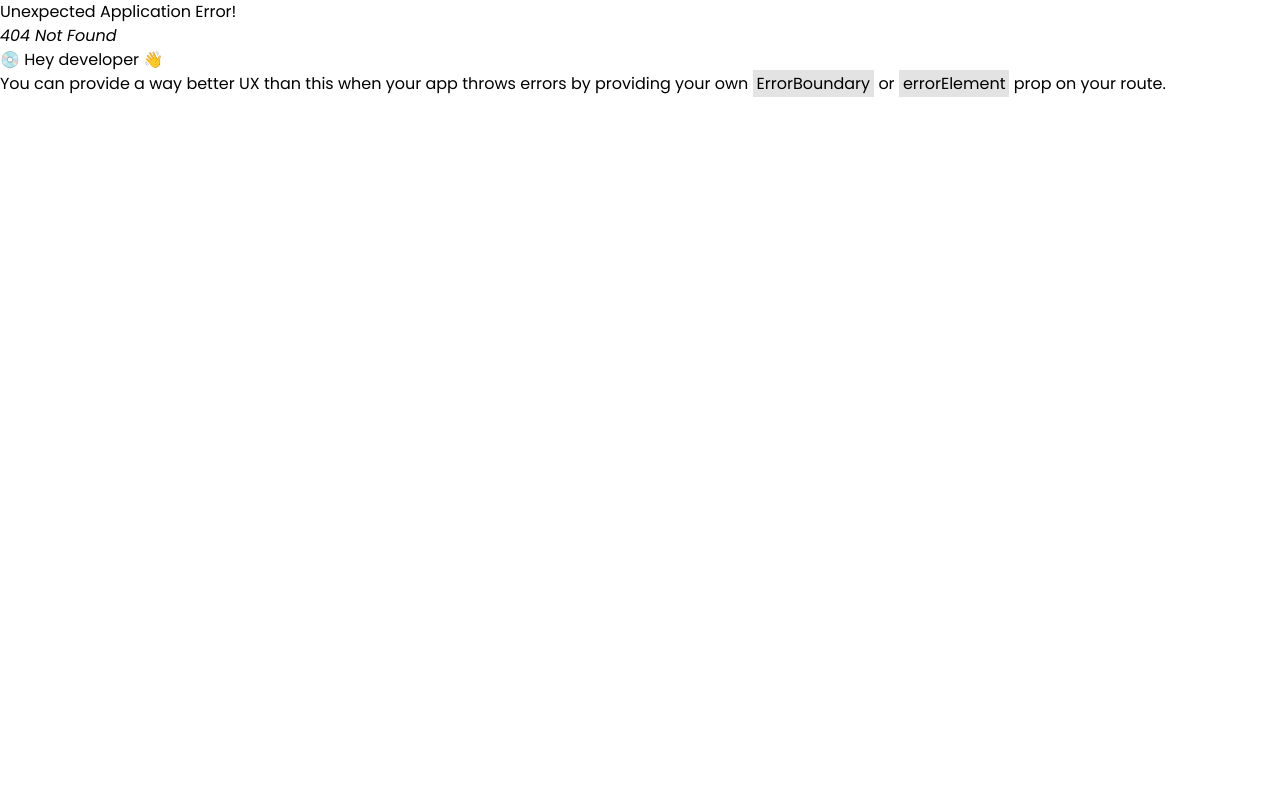
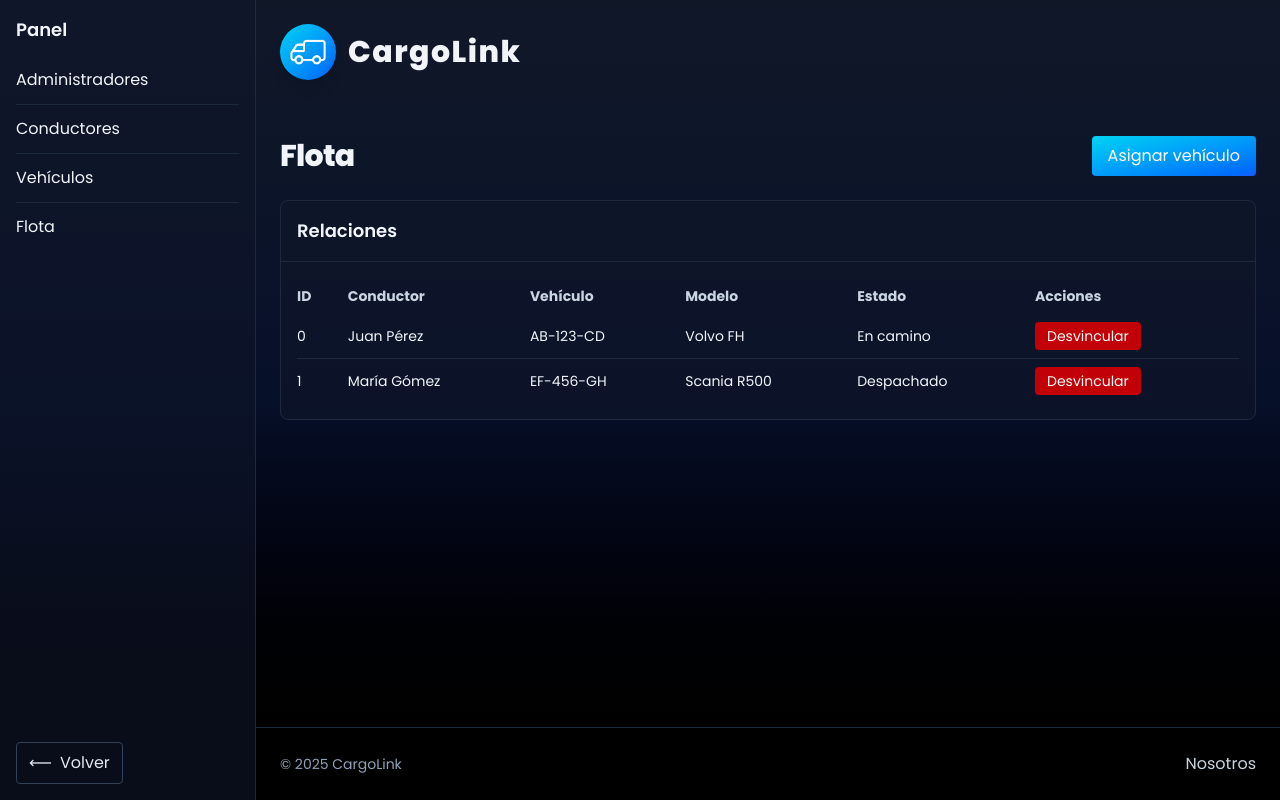
Before and after one commit to carlosb-dev/CargoLink, a React (Vite) app in the folder frontend/cargolink/: page /Empresa/Flota in a window 1280 px wide. Before the commit this address had no page. Built offline with nearby package versions, Linux system fonts and the light colour scheme.

Commit message:
vista para Empresa de Flota

```diff
--- /dev/null
+++ b/frontend/cargolink/src/components/Empresa/ModalAsignaFlota.tsx
@@ -0,0 +1,126 @@
+import { useEffect, useState } from "react";
+
+type ConductorOption = {
+  id: number;
+  nombre: string;
+};
+
+type VehiculoOption = {
+  id: number;
+  placa: string;
+  modelo: string;
+};
+
+type FormValues = {
+  conductorId: number;
+  vehiculoId: number;
+};
+
+type Props = {
+  open: boolean;
+  onClose: () => void;
+  onCreate: (data: FormValues) => void;
+  conductores: ConductorOption[];
+  vehiculos: VehiculoOption[];
+};
+
+function ModalAsignaFlota({ open, onClose, onCreate, conductores, vehiculos }: Props) {
+  const [selectedConductorId, setSelectedConductorId] = useState<number | null>(null);
+  const [selectedVehiculoId, setSelectedVehiculoId] = useState<number | null>(null);
+
+  useEffect(() => {
+    if (open) {
+      setSelectedConductorId(conductores[0]?.id ?? null);
+      setSelectedVehiculoId(vehiculos[0]?.id ?? null);
+    }
+  }, [open, conductores, vehiculos]);
+
+  if (!open) return null;
+
+  const canSubmit =
+    selectedConductorId !== null &&
+    selectedVehiculoId !== null &&
+    conductores.length > 0 &&
+    vehiculos.length > 0;
+
+  function handleSubmit(e: React.FormEvent) {
+    e.preventDefault();
+    if (!canSubmit) return;
+    onCreate({ conductorId: selectedConductorId, vehiculoId: selectedVehiculoId });
+  }
+
+  return (
+    <div className="fixed inset-0 z-50 flex items-center justify-center">
+      <div className="absolute inset-0 bg-black/60" onClick={onClose} />
+      <div className="relative z-10 w-full max-w-md bg-slate-900 border border-slate-800 rounded-xl p-6">
+        <h2 className="text-xl font-semibold mb-4">Asignar vehículo</h2>
+        <form onSubmit={handleSubmit} className="space-y-4">
+          <div>
+            <label className="block text-sm mb-1">Conductor</label>
+            <select
+              className="w-full rounded-md bg-slate-800 border border-slate-700 px-3 py-2 text-slate-100 outline-none focus:ring-2 focus:ring-indigo-600"
+              value={selectedConductorId ?? ""}
+              disabled={conductores.length === 0}
+              onChange={(e) =>
+                setSelectedConductorId(e.target.value === "" ? null : Number(e.target.value))
+              }
+            >
+              {conductores.map((conductor) => (
+                <option key={conductor.id} value={conductor.id}>
+                  {conductor.nombre}
+                </option>
+              ))}
+            </select>
+            {conductores.length === 0 && (
+              <p className="mt-2 text-sm text-slate-400">
+                Todos los conductores tienen vehículo asignado. Desvincula uno para reasignarlo.
+              </p>
+            )}
+          </div>
+          <div>
+            <label className="block text-sm mb-1">Vehículo</label>
+            <select
+              className="w-full rounded-md bg-slate-800 border border-slate-700 px-3 py-2 text-slate-100 outline-none focus:ring-2 focus:ring-indigo-600"
+              value={selectedVehiculoId ?? ""}
+              disabled={vehiculos.length === 0}
+              onChange={(e) =>
+                setSelectedVehiculoId(e.target.value === "" ? null : Number(e.target.value))
+              }
+            >
+              {vehiculos.map((vehiculo) => (
+                <option key={vehiculo.id} value={vehiculo.id}>
+                  {vehiculo.placa} · {vehiculo.modelo}
+                </option>
+              ))}
+            </select>
+            {vehiculos.length === 0 && (
+              <p className="mt-2 text-sm text-slate-400">
+                Todos los vehículos están asignados. Desvincula uno para reasignarlo.
+              </p>
+            )}
+          </div>
+
+          <div className="flex items-center justify-end gap-2 pt-2">
+            <button
+              type="button"
+              onClick={onClose}
+              className="px-4 py-2 rounded border border-slate-700 text-slate-200 hover:bg-slate-800"
+            >
+              Cancelar
+            </button>
+            <button
+              type="submit"
+              disabled={!canSubmit}
+              className="px-4 py-2 rounded bg-gradient-to-br from-cyan-400 to-blue-600 text-white transition-all duration-100 disabled:opacity-50 disabled:cursor-not-allowed enabled:hover:scale-105"
+            >
+              Guardar
+            </button>
+          </div>
+        </form>
+      </div>
+    </div>
+  );
+}
+
+export type { FormValues };
+export default ModalAsignaFlota;
--- a/frontend/cargolink/src/main.tsx
+++ b/frontend/cargolink/src/main.tsx
@@ -9,6 +9,7 @@ import Empresa from "./pages/empresa/Empresa";
 import Administradores from "./pages/empresa/Administradores";
 import Conductores from "./pages/empresa/Conductores";
 import Vehiculos from "./pages/empresa/Vehiculos";
+import Flota from "./pages/empresa/Flota";
 import { createBrowserRouter, RouterProvider } from "react-router-dom";
 import { RUTAS } from "./rutas";
 
@@ -21,6 +22,7 @@ const router = createBrowserRouter([
   { path: RUTAS.ADMINISTRADORES, element: <Administradores /> },
   { path: RUTAS.CONDUCTORES, element: <Conductores /> },
   { path: RUTAS.VEHICULOS, element: <Vehiculos /> },
+  { path: RUTAS.FLOTA, element: <Flota /> },
 ]);
 
 createRoot(document.getElementById("root")!).render(
--- /dev/null
+++ b/frontend/cargolink/src/pages/empresa/Flota.tsx
@@ -0,0 +1,172 @@
+import { useMemo, useState } from "react";
+import Header from "../../components/Header/Header";
+import Footer from "../../components/Footer";
+import SidebarPanel from "../../components/Empresa/SidebarPanel";
+import Tabla from "../../components/Empresa/Tabla";
+import ModalAsignaFlota from "../../components/Empresa/ModalAsignaFlota";
+import type { FormValues } from "../../components/Empresa/ModalAsignaFlota";
+import { RUTAS } from "../../rutas";
+
+type Conductor = {
+  id: number;
+  nombre: string;
+};
+
+type Vehiculo = {
+  id: number;
+  placa: string;
+  modelo: string;
+  estado: string;
+};
+
+type Asignacion = {
+  id: number;
+  conductorId: number;
+  vehiculoId: number;
+};
+
+// Luego cambiar por GET en API
+const conductores: Conductor[] = [
+  { id: 0, nombre: "Juan Pérez" },
+  { id: 1, nombre: "María Gómez" },
+  { id: 2, nombre: "Luis Rodríguez" },
+];
+
+// Luego cambiar por GET en API
+const vehiculos: Vehiculo[] = [
+  { id: 0, placa: "AB-123-CD", modelo: "Volvo FH", estado: "En camino" },
+  { id: 1, placa: "EF-456-GH", modelo: "Scania R500", estado: "Despachado" },
+  { id: 2, placa: "IJ-789-KL", modelo: "Iveco S-Way", estado: "Recibido" },
+];
+
+// Luego cambiar por GET en API
+const defaultAsignaciones: Asignacion[] = [
+  { id: 0, conductorId: 0, vehiculoId: 0 },
+  { id: 1, conductorId: 1, vehiculoId: 1 },
+];
+
+function Flota() {
+  const [open, setOpen] = useState(false);
+  const [isModalOpen, setIsModalOpen] = useState(false);
+  const [asignaciones, setAsignaciones] = useState<Asignacion[]>(defaultAsignaciones);
+
+  const columns = useMemo(
+    () => [
+      { key: "id", label: "ID" },
+      { key: "conductor", label: "Conductor" },
+      { key: "vehiculo", label: "Vehículo" },
+      { key: "modelo", label: "Modelo" },
+      { key: "estado", label: "Estado" },
+      { key: "acciones", label: "Acciones" },
+    ],
+    []
+  );
+
+  const rows = useMemo(
+    () =>
+      asignaciones.map((asignacion) => {
+        const conductor = conductores.find((c) => c.id === asignacion.conductorId);
+        const vehiculo = vehiculos.find((v) => v.id === asignacion.vehiculoId);
+
+        return {
+          id: asignacion.id,
+          conductor: conductor?.nombre ?? "—",
+          vehiculo: vehiculo?.placa ?? "—",
+          modelo: vehiculo?.modelo ?? "—",
+          estado: vehiculo?.estado ?? "—",
+          acciones: (
+            <button
+              onClick={() => handleDesvincular(asignacion.id)}
+              className="px-3 py-1 rounded bg-red-700 text-white hover:bg-red-950"
+            >
+              Desvincular
+            </button>
+          ),
+        };
+      }),
+    [asignaciones]
+  );
+
+  const vehiculosDisponibles = useMemo(
+    () => vehiculos.filter((vehiculo) => !asignaciones.some((a) => a.vehiculoId === vehiculo.id)),
+    [asignaciones]
+  );
+
+  const conductoresDisponibles = useMemo(
+    () =>
+      conductores.filter((conductor) => !asignaciones.some((a) => a.conductorId === conductor.id)),
+    [asignaciones]
+  );
+
+  const sinVehiculosDisponibles = vehiculosDisponibles.length === 0;
+  const sinConductoresDisponibles = conductoresDisponibles.length === 0;
+
+  // Luego cambiar por DELETE en API
+  function handleDesvincular(id: number) {
+    setAsignaciones((prev) => prev.filter((x) => x.id !== id));
+  }
+
+  // Luego cambiar por POST en API
+  function handleCreate(data: FormValues) {
+    const nextId = asignaciones.length ? Math.max(...asignaciones.map((a) => a.id)) + 1 : 0;
+    setAsignaciones((prev) => [
+      ...prev,
+      { id: nextId, conductorId: data.conductorId, vehiculoId: data.vehiculoId },
+    ]);
+    setIsModalOpen(false);
+  }
+
+  return (
+    <div className="min-h-screen bg-gradient-to-b from-gray-900 via-[#071029] to-black text-slate-100 flex flex-col pl-64">
+      <SidebarPanel
+        mostrarVolver={true}
+        items={[
+          { to: RUTAS.ADMINISTRADORES, label: "Administradores" },
+          { to: RUTAS.CONDUCTORES, label: "Conductores" },
+          { to: RUTAS.VEHICULOS, label: "Vehículos" },
+          { to: RUTAS.FLOTA, label: "Flota" },
+        ]}
+      />
+
+      <Header open={open} setOpen={setOpen} />
+
+      <main className="flex-1 w-full">
+        <div className="max-w-7xl mx-auto px-6 py-8 space-y-6">
+          <div className="flex items-center justify-between">
+            <div className="flex items-center gap-3">
+              <h1 className="text-2xl sm:text-3xl font-extrabold tracking-tight">Flota</h1>
+            </div>
+            <button
+              onClick={() => setIsModalOpen(true)}
+              disabled={sinVehiculosDisponibles || sinConductoresDisponibles}
+              className="px-4 py-2 rounded bg-gradient-to-br from-cyan-400 to-blue-600 text-white transition-all duration-100 disabled:opacity-50 disabled:cursor-not-allowed enabled:hover:scale-105"
+            >
+              Asignar vehículo
+            </button>
+          </div>
+
+          <div className="bg-slate-900/60 border border-slate-800 rounded-lg">
+            <div className="p-4 border-b border-slate-800">
+              <h3 className="text-lg font-semibold">Relaciones</h3>
+            </div>
+            <div className="p-4 overflow-x-auto">
+              <Tabla columns={columns} rows={rows} />
+            </div>
+          </div>
+        </div>
+      </main>
+
+      <Footer />
+
+      <ModalAsignaFlota
+        open={isModalOpen}
+        onClose={() => setIsModalOpen(false)}
+        onCreate={handleCreate}
+        conductores={conductoresDisponibles}
+        vehiculos={vehiculosDisponibles}
+      />
+    </div>
+  );
+}
+
+export default Flota;
```
